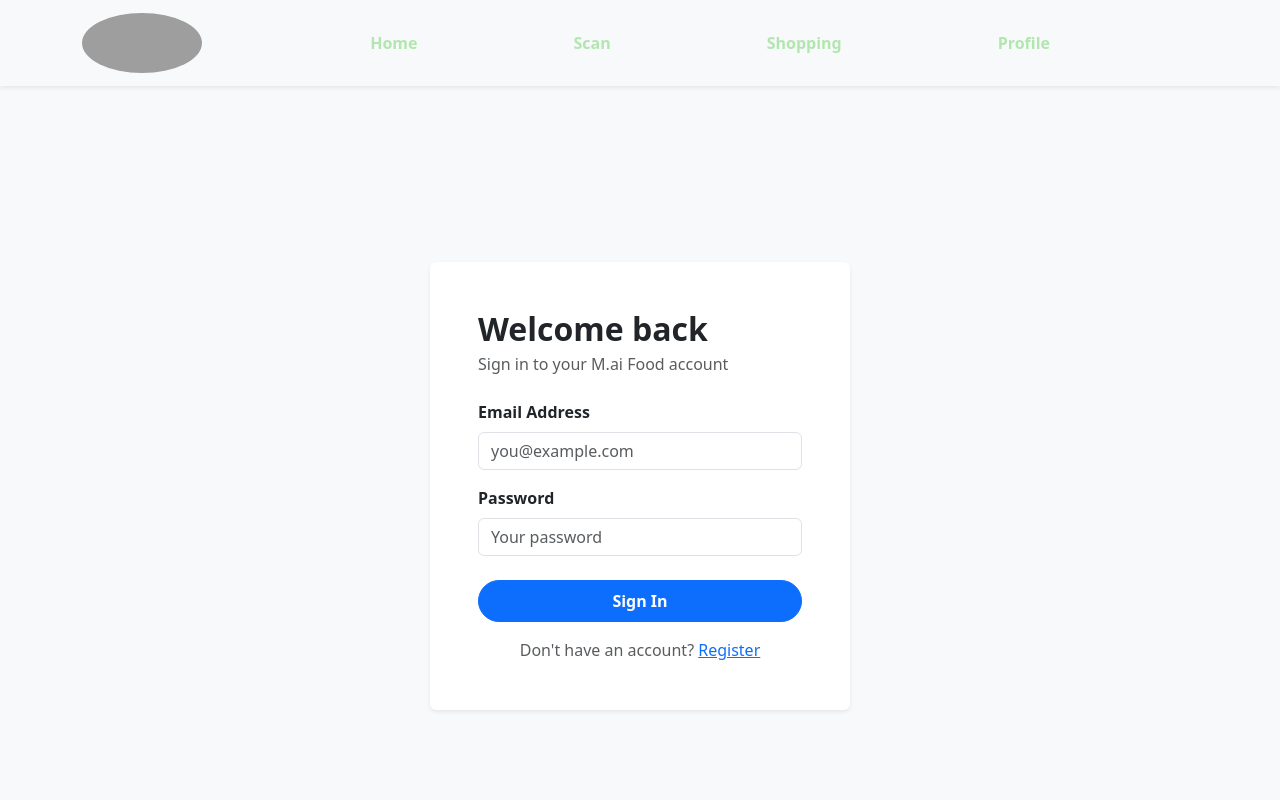
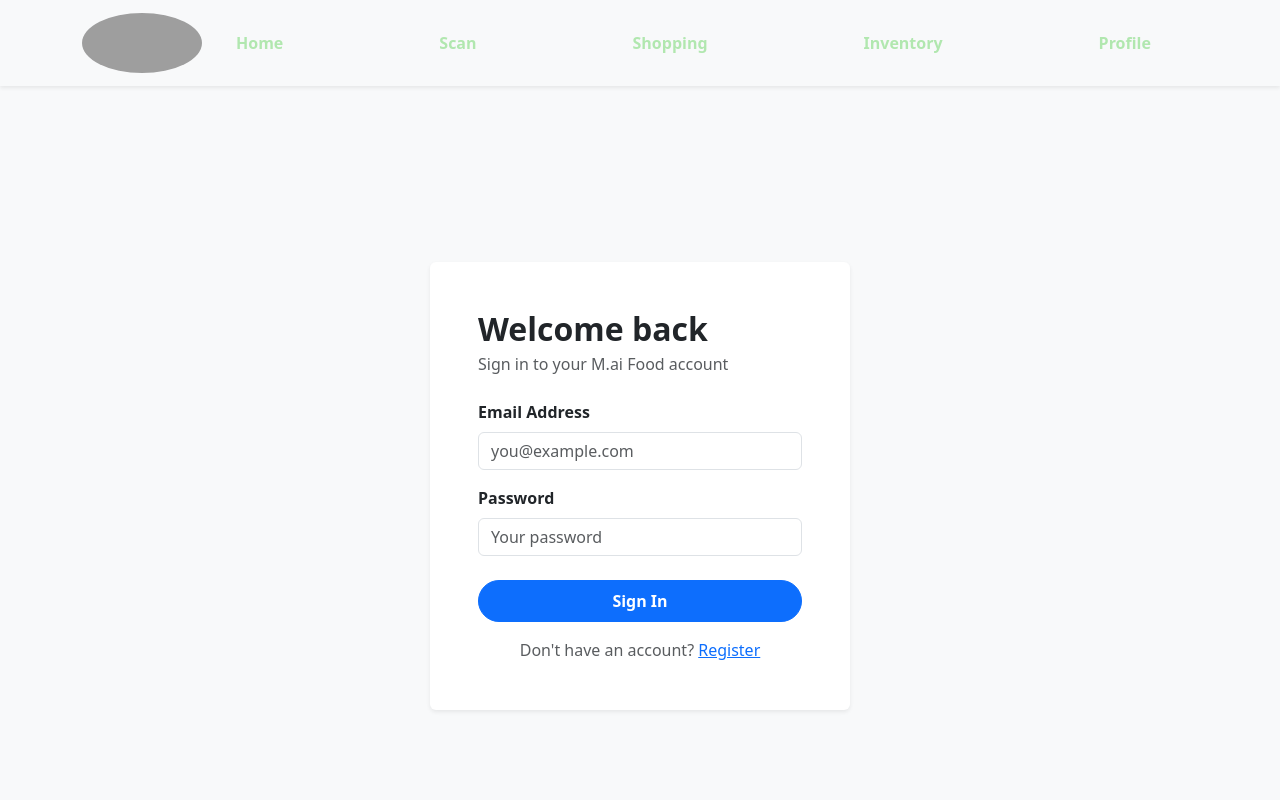
Before and after one commit to AI-Food-Management-App/AI-Food-Management-App, an Angular app: page /login in a window 1280 px wide. Shown: the top 800 px of the page. Built offline with nearby package versions, Linux system fonts and the light colour scheme; grey boxes are pictures that could not be loaded.

Commit message:
adding in inventory tab to seperate it from the shopping tab

```diff
--- a/src/app/app.html
+++ b/src/app/app.html
@@ -33,6 +33,10 @@
           </li>
 
           <li class="nav-item">
+            <a class="nav-link" routerLink="/inventory">Inventory</a>
+          </li>
+
+          <li class="nav-item">
             <a class="nav-link" routerLink="/profile">Profile</a>
           </li>
 
--- a/src/app/app.routes.ts
+++ b/src/app/app.routes.ts
@@ -7,6 +7,7 @@
 import { SearchComponent } from './components/search/search.component';
 import { ProfileComponent } from './components/profile/profile';
 import { authGuard } from './guards/auth.guard';
+import { InventoryComponent } from './components/inventory/inventory.component';
 
 export const routes: Routes = [
   { path: '',         component: Home },
@@ -16,6 +17,7 @@
   { path: 'shopping', component: ShoppingListComponent, canActivate: [authGuard] },
   { path: 'search',   component: SearchComponent, canActivate: [authGuard] },
   { path: 'profile',  component: ProfileComponent, canActivate: [authGuard] },
+  { path: 'inventory', component: InventoryComponent, canActivate: [authGuard] },
 
   // Catch-all — redirect unknown paths to home
   { path: '**', redirectTo: '' }
--- /dev/null
+++ b/src/app/components/inventory/inventory.component.html
@@ -0,0 +1 @@
+<p>inventory.component works!</p>
```
Also changed, not shown: src/app/components/inventory/inventory.component.ts (added, +11 -0 lines), src/app/components/inventory/inventory.component.css (added), 1 other file (tests, documents, lock files or other folders).
